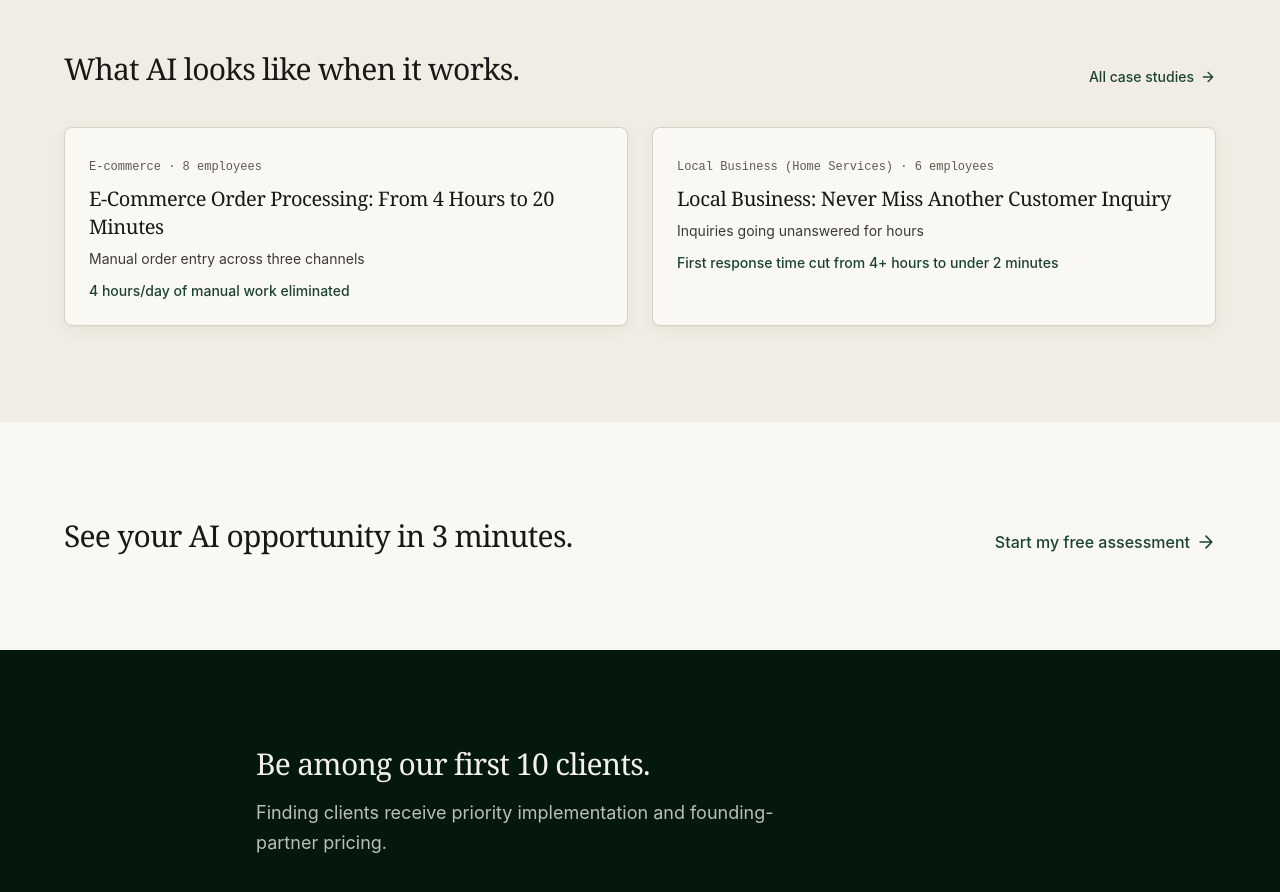
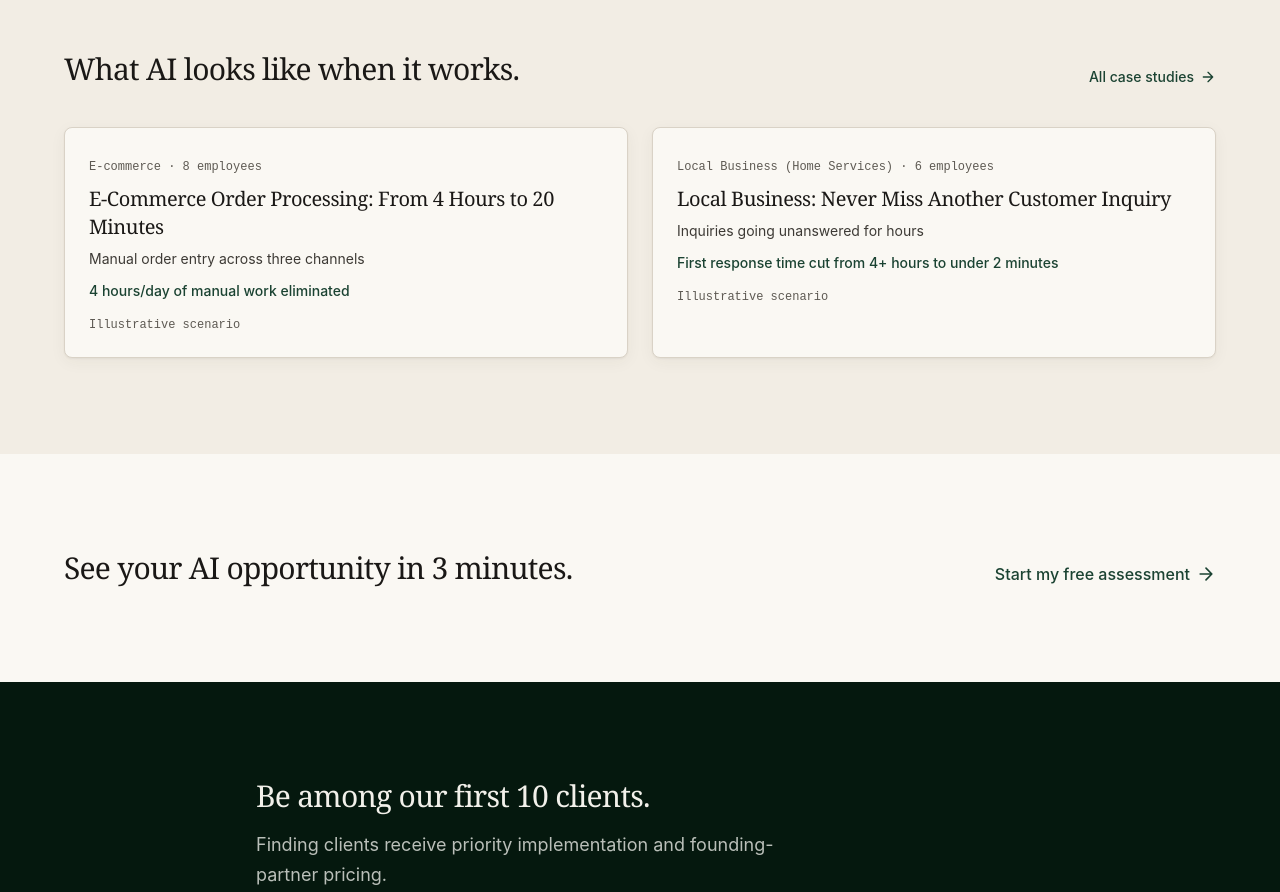
Before and after one commit to DreDay4u/letrainai, an Astro site: page / in a window 1280 px wide. Shown: the part 4080-4972 px from the top of the page. Built offline with nearby package versions, Linux system fonts and the light colour scheme; Astro itself is replaced by a stand-in of ours.

Commit message:
fix: last isIllustrative reference on featured cards

```diff
--- a/src/pages/index.astro
+++ b/src/pages/index.astro
@@ -123,7 +123,7 @@ const featuredStudies = studies.slice(0, 2);
             </h3>
             <p class="mt-2 text-sm text-body">{study.data.challenge}</p>
             <p class="mt-3 text-sm font-medium text-accent">{study.data.result}</p>
-            {study.isIllustrative && (
+            {study.data.isIllustrative && (
               <p class="mt-4 font-mono text-xs text-muted">Illustrative scenario</p>
             )}
           </a>
```
